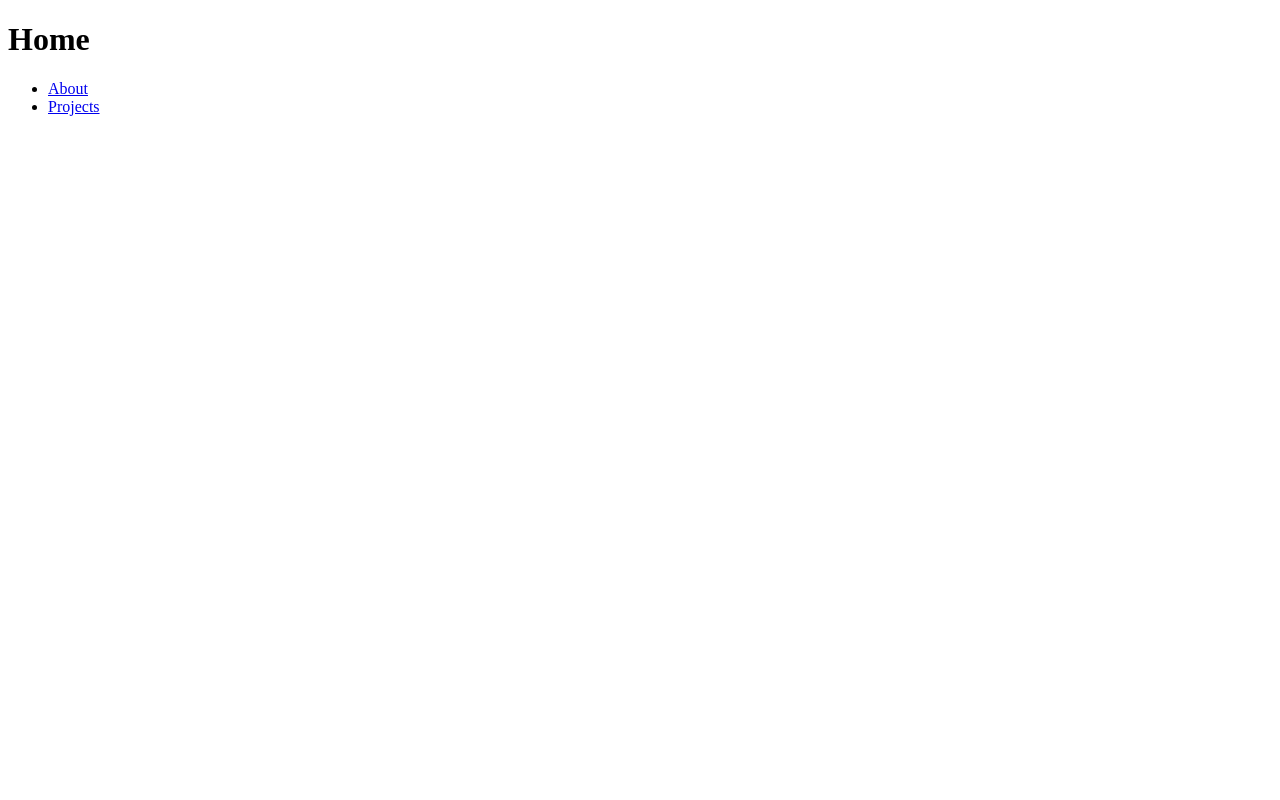
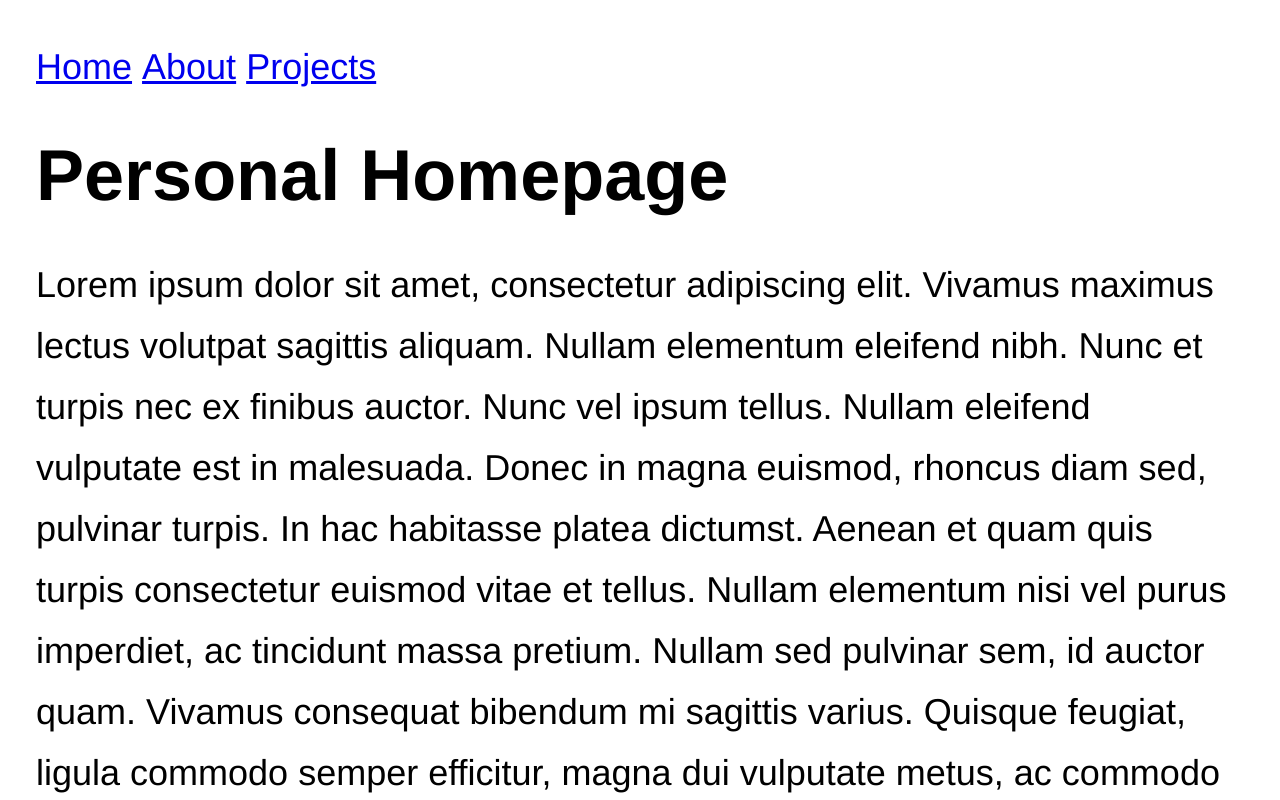
Before and after one commit to wickedsvami/IS117-GIT-HTML-Intro, a plain HTML site: page index.html in a window 1280 px wide. Shown: the top 800 px of the page. Drawn offline with Linux system fonts and the light colour scheme.

Commit message:
Task: Added stylesheet and updated homepage

```diff
--- /dev/null
+++ b/css/styles.css
@@ -0,0 +1,29 @@
+html {
+    font-family: "Helvetica Neue", Helvetica, Arial, sans-serif;
+    font-size: 36px;
+    line-height: 61px;
+
+}
+#wrapper {
+    width: 1208px;
+    margin-left: auto;
+    margin-right: auto;
+}
+footer {
+    text-align: center;
+}
+h1 {
+    font-size: 200%;
+}
+h2 {
+    font-size: 180%;
+}
+h3 {
+    font-size: 160%;
+}
+menu {
+    padding-left: 0px;
+}
+menu li {
+    display: inline;
+}
--- a/index.html
+++ b/index.html
@@ -4,12 +4,38 @@
     <meta charset="UTF-8" />
     <meta name="viewport" content="width=device-width, initial-scale=1.0" />
     <title>Home</title>
+    <link href="css/styles.css" rel="stylesheet" type="text/css">
 </head>
 <body>
-<h1>Home</h1>
-<ul>
-    <li><a href="about.html">About</a></li>
-    <li><a href="projects/index.html">Projects</a></li>
-</ul>
+
+<div id="wrapper">
+    <header>
+        <menu>
+            <li><a href="index.html">Home</a></li>
+            <li><a href="about.html">About</a></li>
+            <li><a href="projects/index.html">Projects</a></li>
+        </menu>
+    </header>
+
+    <main>
+        <h1>Personal Homepage</h1>
+        <p>
+            Lorem ipsum dolor sit amet, consectetur adipiscing elit. Vivamus maximus lectus volutpat sagittis aliquam.
+            Nullam elementum eleifend nibh. Nunc et turpis nec ex finibus auctor. Nunc vel ipsum tellus. Nullam eleifend
+            vulputate est in malesuada. Donec in magna euismod, rhoncus diam sed, pulvinar turpis. In hac habitasse platea
+            dictumst. Aenean et quam quis turpis consectetur euismod vitae et tellus. Nullam elementum nisi vel purus
+            imperdiet, ac tincidunt massa pretium. Nullam sed pulvinar sem, id auctor quam. Vivamus consequat bibendum mi
+            sagittis varius. Quisque feugiat, ligula commodo semper efficitur, magna dui vulputate metus, ac commodo nisi
+            sem pellentesque metus. Proin orci mauris, suscipit eget finibus ut, pharetra a ex. Quisque nunc tortor, maximus
+            a pretium id, finibus eget mi. Pellentesque venenatis pharetra mi vitae lobortis. Quisque et magna vel velit
+            luctus tincidunt.
+        </p>
+    </main>
+
+    <footer>
+        <small>&copy; Copyright 2020, Keith Williams</small>
+    </footer>
+
+</div>
 </body>
 </html>
```
